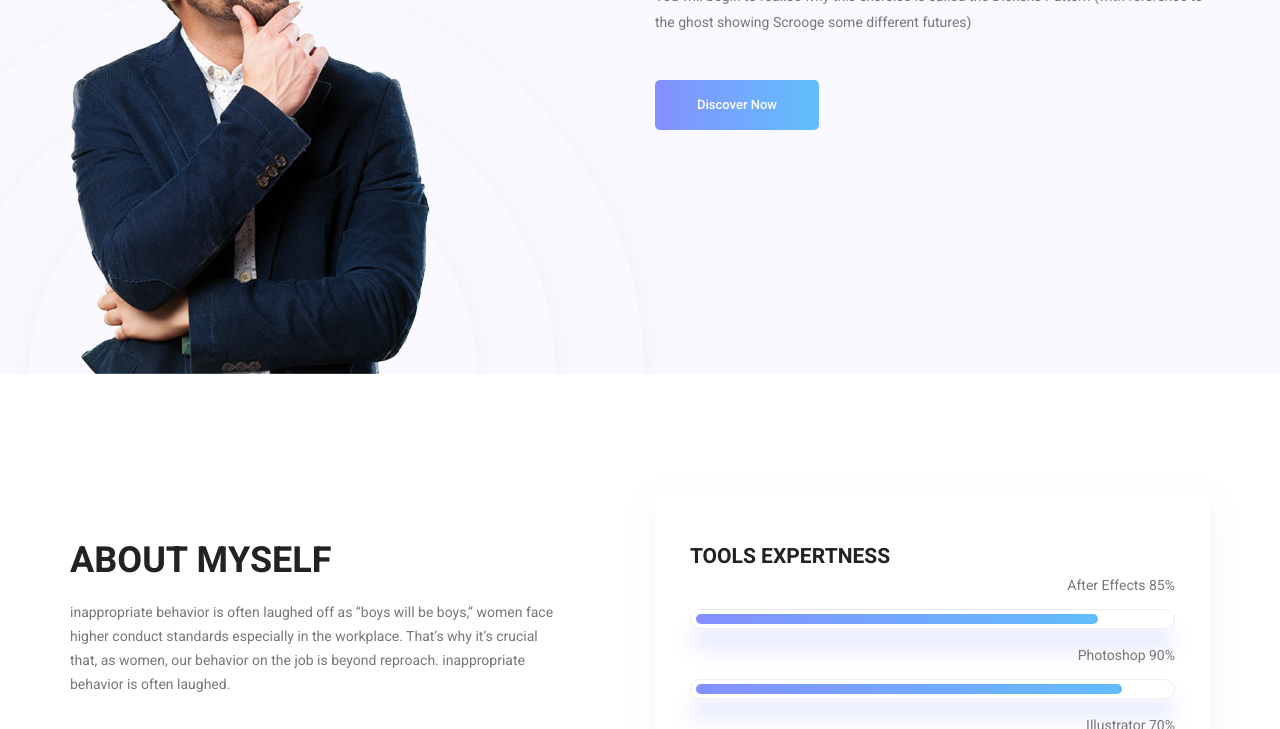
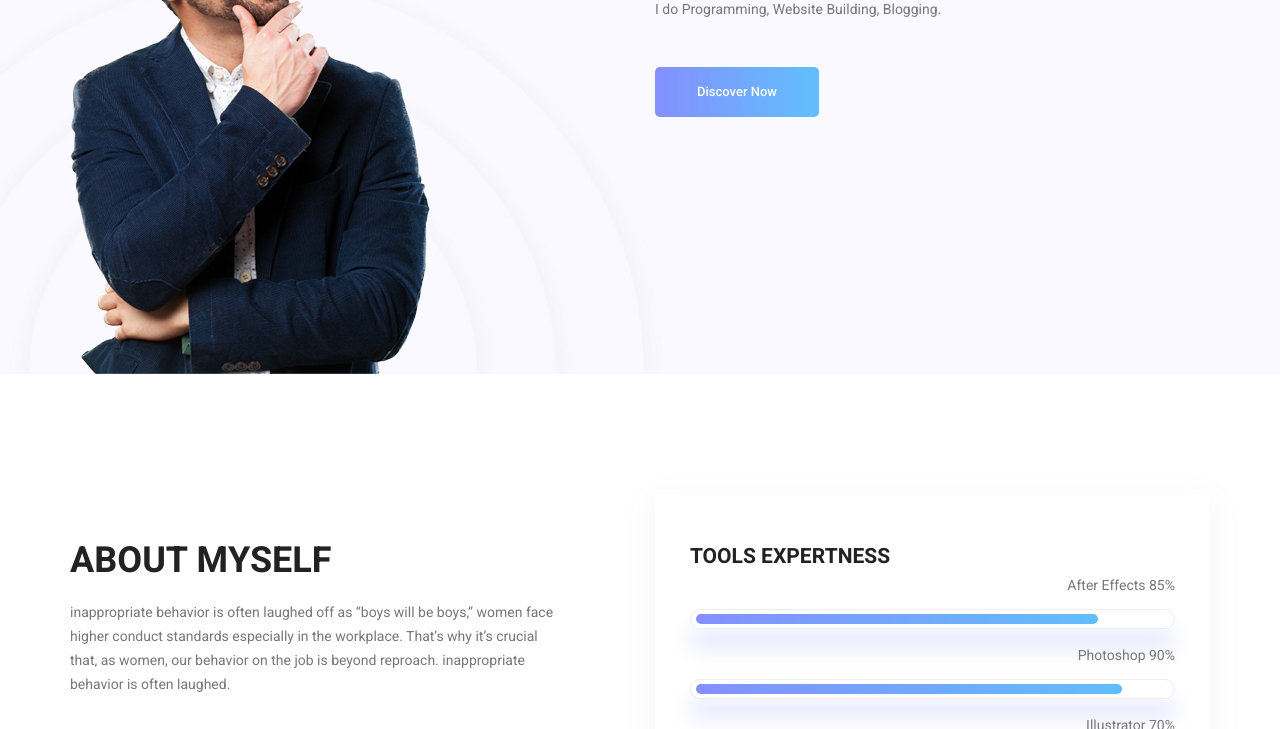
Before and after one commit to donwong2308/donwong2308.github.io, a plain HTML site: page index.html in a window 1280 px wide. Shown: the part 371-1100 px from the top of the page. Drawn offline with Linux system fonts and the light colour scheme; some packages are replaced by stand-ins of ours.

Commit message:
Update index.html

```diff
--- a/index.html
+++ b/index.html
@@ -77,7 +77,7 @@
 							<div class="banner_content">
 								<h5>This is me</h5>
 								<h2>Donavon Wong</h2>
-								<p>You will begin to realise why this exercise is called the Dickens Pattern (with reference to the ghost showing Scrooge some different futures)</p>
+								<p>I do Programming, Website Building, Blogging.</p>
 								<a class="banner_btn" href="#">Discover Now</a>
 							</div>
 						</div>
```
